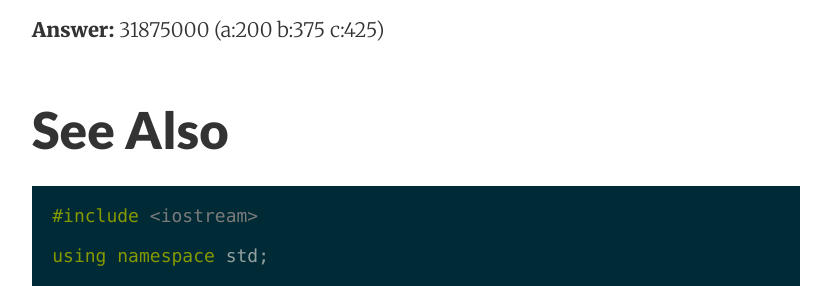
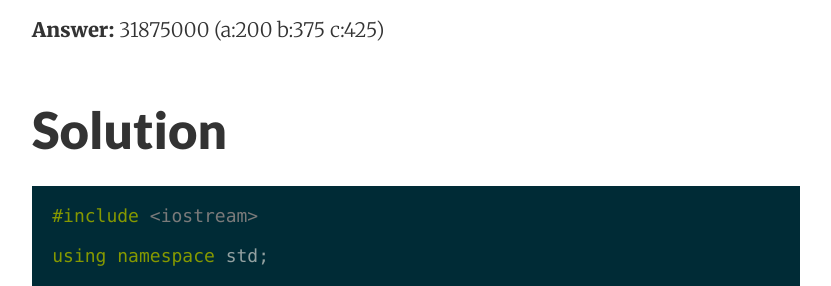
Before and after one commit to tvarley/tvarley.github.io, a Jekyll site: the page built from blog/euler/cpp/_posts/2015-01-02-solution_009.md, in a window 1280 px wide and 900 px high, scrolled down 908 px. Shown: the part 161-447 px from the top of the window, without its empty margins (224-1055 px from the left). Built offline with Jekyll 4.4.1, drawn with Linux system fonts in a browser that asks for light colours; nearby versions of some CDN libraries; Markdown is read by kramdown in place of the engine named in the settings; formulas are drawn with MathJax 3; comment, search, counter and statistics services are not loaded.

Commit message:
Update 2015-01-02-solution_009.md

````diff
--- a/blog/euler/cpp/_posts/2015-01-02-solution_009.md
+++ b/blog/euler/cpp/_posts/2015-01-02-solution_009.md
@@ -35,7 +35,7 @@ Find the product  \\(abc \\).
 **Answer:** 31875000 (a:200 b:375 c:425)
 
 
-## See Also
+## Solution
 
 ``` cpp
 #include <iostream>
````
